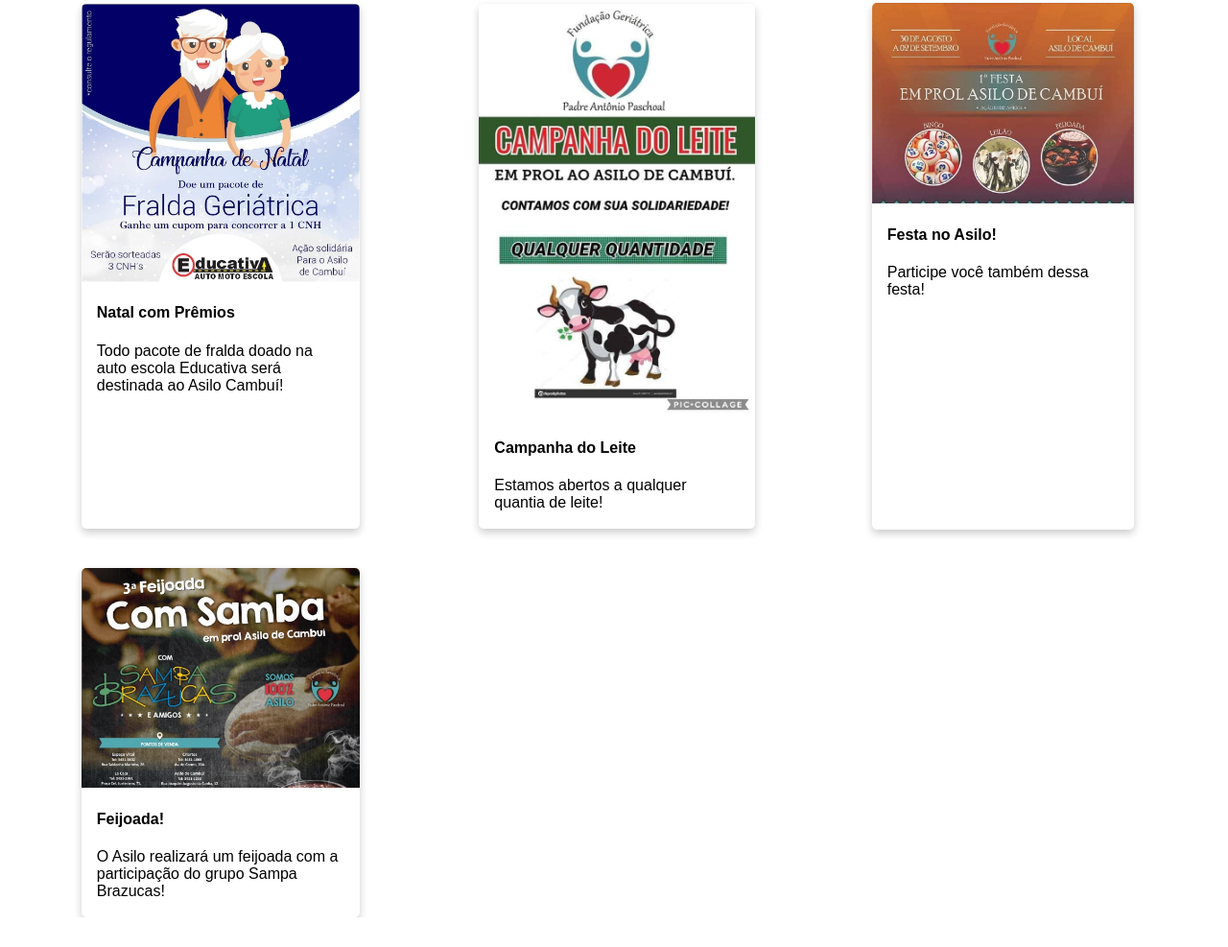
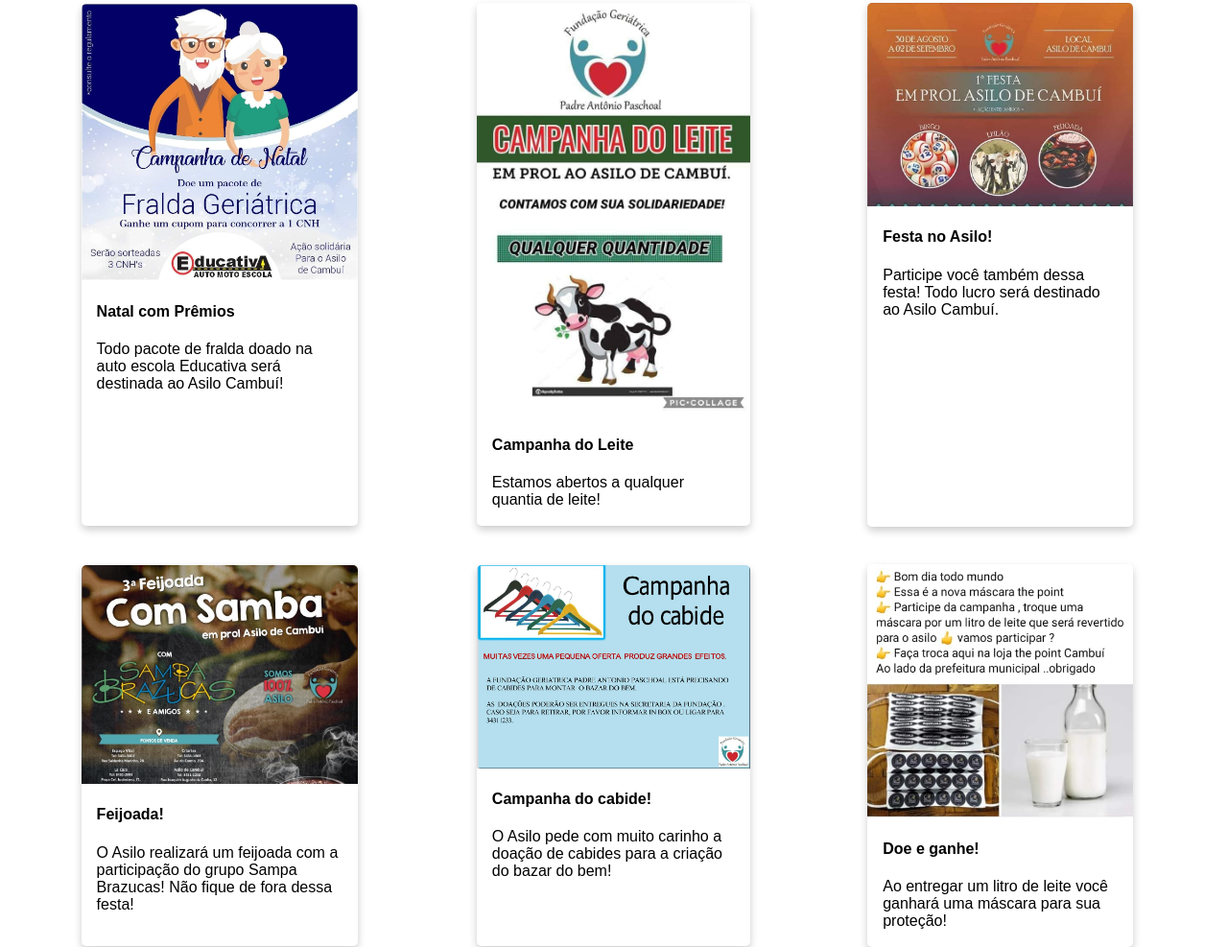
Before and after one commit to beletate/asilo-cambui, a plain HTML site: page html/eventos.html in a window 1280 px wide. Shown: the part 150-1137 px from the top of the page at 96% size. Before the commit the page ends 1106 px from the top, so only its background shows below. Drawn offline with Linux system fonts and the light colour scheme.

Commit message:
Novas campanhas

```diff
--- a/html/eventos.html
+++ b/html/eventos.html
@@ -27,29 +27,44 @@
         <div class="card">
             <img src="../img/campanha_1.jpg" alt="Avatar" style="width:100%">
             <div class="container">
-                <h4><b>Natal com Prêmios</b></h4>
+                <h4>Natal com Prêmios</h4>
                 <p>Todo pacote de fralda doado na auto escola Educativa será destinada ao Asilo Cambuí! </p>
             </div>
         </div>
         <div class="card">
             <img src="../img/campanha_2.jpg" alt="Avatar" style="width:100%">
             <div class="container">
-                <h4><b>Campanha do Leite</b></h4>
+                <h4>Campanha do Leite</h4>
                 <p>Estamos abertos a qualquer quantia de leite!</p>
             </div>
         </div>
         <div class="card">
             <img src="../img/campanha_3.jpg" alt="Avatar" style="width:100%">
             <div class="container">
-                <h4><b>Festa no Asilo!</b></h4>
-                <p>Participe você também dessa festa!</p>
+                <h4>Festa no Asilo!</h4>
+                <p>Participe você também dessa festa!
+                Todo lucro será destinado ao Asilo Cambuí.</p>
             </div>
         </div>
         <div class="card">
             <img src="../img/campanha_4.jpg" alt="Avatar" style="width:100%">
             <div class="container">
-                <h4><b>Feijoada!</b></h4>
-                <p>O Asilo realizará um feijoada com a participação do grupo Sampa Brazucas!</p>
+                <h4>Feijoada!</h4>
+                <p>O Asilo realizará um feijoada com a participação do grupo Sampa Brazucas! Não fique de fora dessa festa!</p>
+            </div>
+        </div>
+        <div class="card">
+            <img src="../img/campanha_5.jpg" alt="Avatar" style="width:100%">
+            <div class="container">
+                <h4>Campanha do cabide!</h4>
+                <p>O Asilo pede com muito carinho a doação de cabides para a criação do bazar do bem!</p>
+            </div>
+        </div>
+        <div class="card">
+            <img src="../img/campanha_6.jpg" alt="Avatar" style="width:100%">
+            <div class="container">
+                <h4>Doe e ganhe!</h4>
+                <p>Ao entregar um litro de leite você ganhará uma máscara para sua proteção!</p>
             </div>
         </div>
     </div>
```
Also changed, not shown: img/campanha_5.jpg (added), img/campanha_6.jpg (added).
